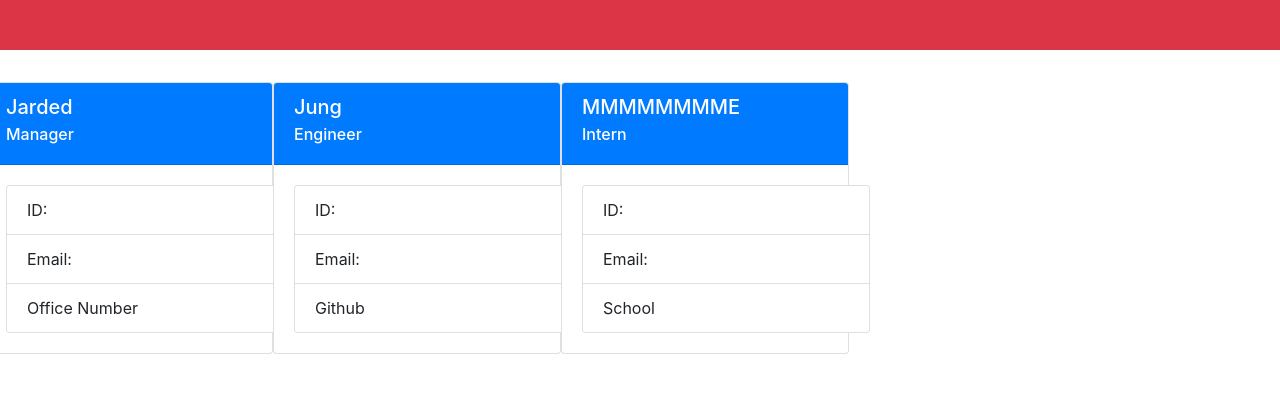
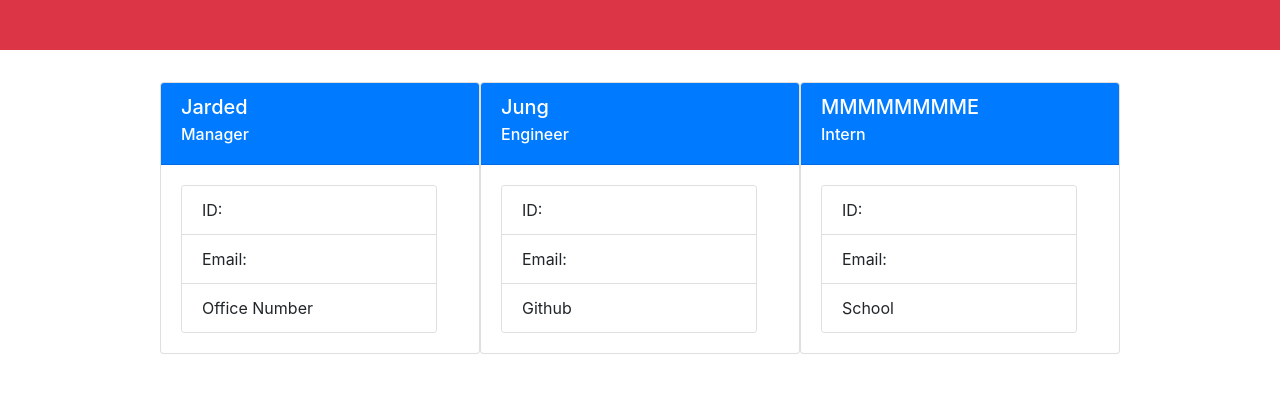
Before and after one commit to cgordon5025/Team-Profile-Generator, a website: page test.html in a window 1280 px wide. Shown: the part 153-546 px from the top of the page. Drawn offline with nearby package versions, Linux system fonts and the light colour scheme.

Commit message:
fixed test html

```diff
--- a/test.html
+++ b/test.html
@@ -5,8 +5,8 @@
     <meta charset="UTF-8">
     <meta http-equiv="X-UA-Compatible" content="IE=edge">
     <meta name="viewport" content="width=device-width, initial-scale=1.0">
-    <link rel="stylesheet" href="./assets/css/reset.css" />
-    <link rel="stylesheet" href="./assets/css/style.css" />
+    <!-- <link rel="stylesheet" href="./assets/css/reset.css" />
+    <link rel="stylesheet" href="./assets/css/style.css" /> -->
     <link rel="stylesheet" href="https://cdnjs.cloudflare.com/ajax/libs/twitter-bootstrap/4.5.0/css/bootstrap.min.css">
     <link rel="stylesheet" href="https://code.jquery.com/ui/1.12.1/themes/base/jquery-ui.css" />
     <title>Document</title>
@@ -18,14 +18,14 @@
             <h1 class="display-4 text-center text-white">My Team</h1>
         </div>
     </div>
-    <div class="row" id="employees">
-        <div class="card" style="width: 18rem;">
+    <div class="row justify-content-center" id="employees">
+        <div class="card" style="width: 20rem;">
             <div class="card-header bg-primary">
                 <h5 class="card-title text-white">Jarded</h5>
                 <h6 class="card-subtitle mb-2 text-white">Manager</h6>
             </div>
             <div class="card-body">
-                <div class="card" style="width: 18rem;">
+                <div class="card" style="width: 16rem;">
                     <ul class="list-group list-group-flush">
                         <li class="list-group-item">ID:</li>
                         <li class="list-group-item">Email:</li>
@@ -34,13 +34,13 @@
                 </div>
             </div>
         </div>
-        <div class="card" style="width: 18rem;">
+        <div class="card" style="width: 20rem;">
             <div class="card-header bg-primary">
                 <h5 class="card-title text-white">Jung</h5>
                 <h6 class="card-subtitle mb-2 text-white">Engineer</h6>
             </div>
             <div class="card-body">
-                <div class="card" style="width: 18rem;">
+                <div class="card" style="width: 16rem;">
                     <ul class="list-group list-group-flush">
                         <li class="list-group-item">ID:</li>
                         <li class="list-group-item">Email:</li>
@@ -49,13 +49,13 @@
                 </div>
             </div>
         </div>
-        <div class="card" style="width: 18rem;">
+        <div class="card" style="width: 20rem;">
             <div class="card-header bg-primary">
                 <h5 class="card-title text-white">MMMMMMMME</h5>
                 <h6 class="card-subtitle mb-2 text-white">Intern</h6>
             </div>
             <div class="card-body">
-                <div class="card" style="width: 18rem;">
+                <div class="card" style="width: 16rem;">
                     <ul class="list-group list-group-flush">
                         <li class="list-group-item">ID:</li>
                         <li class="list-group-item">Email:</li>
```
